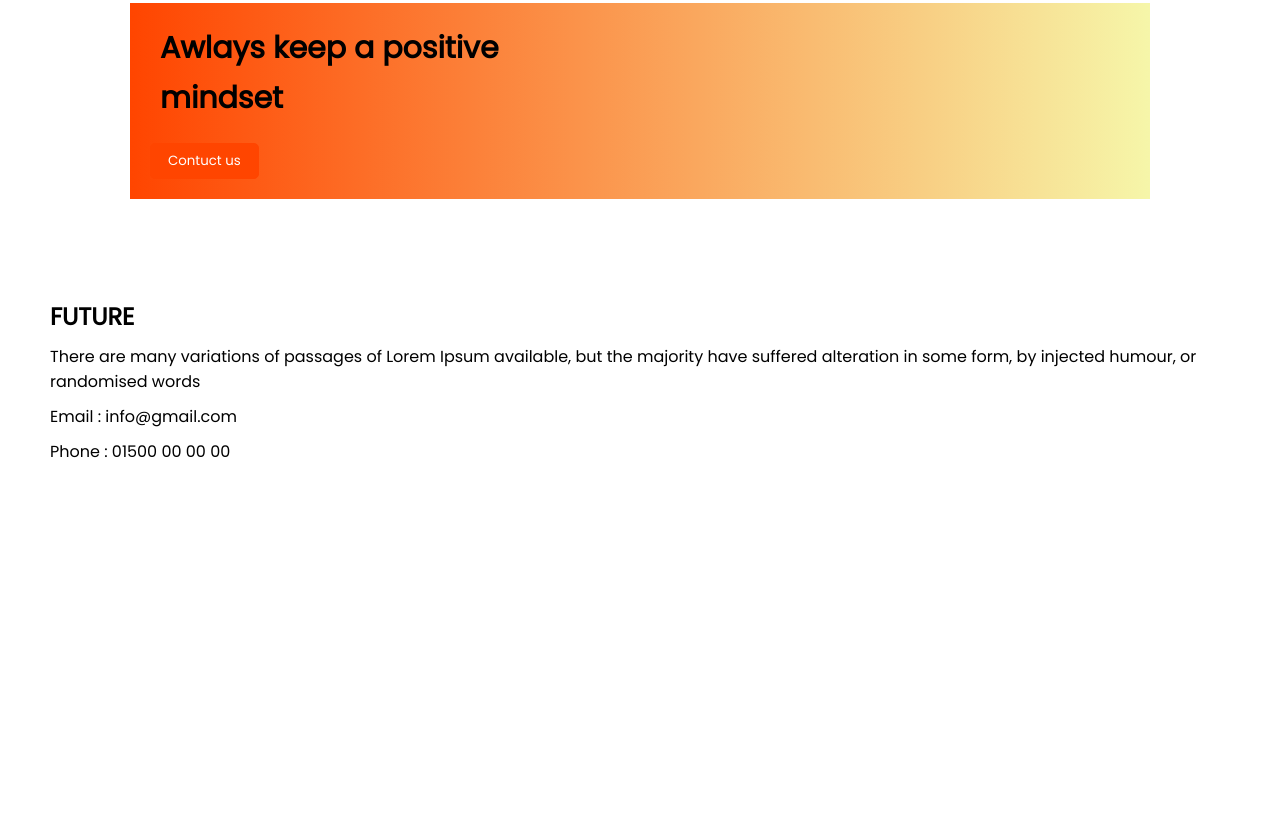
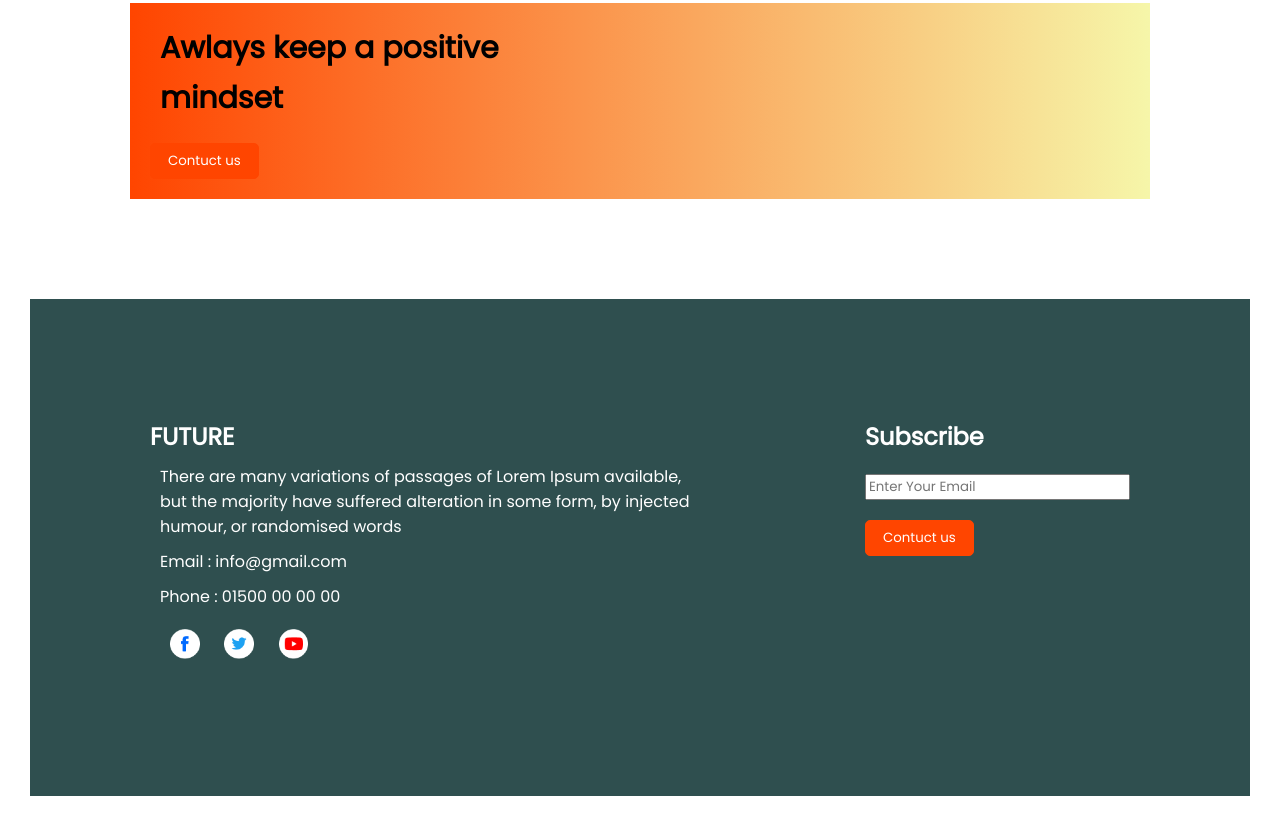
Before and after one commit to AnikaBushra/assignment-one-new-year-new-me, a plain HTML site: page index.html in a window 1280 px wide. Shown: the part 2213-3029 px from the top of the page. Before the commit the page ends 2697 px from the top, so only its background shows below. Drawn offline with Linux system fonts and the light colour scheme.

Commit message:
footer done

```diff
--- a/index.html
+++ b/index.html
@@ -85,12 +85,25 @@
     <footer>
         <div>
             <h2>FUTURE</h2>
-            <p>There are many variations of passages of Lorem Ipsum available, but the majority have suffered alteration
-                in some form, by injected humour, or randomised words</p>
-            <p>Email : info@gmail.com</p>
-            <p>Phone : 01500 00 00 00</p>
+            <div class="future">
+                <p>There are many variations of passages of Lorem Ipsum available, but the majority have suffered
+                    alteration
+                    in some form, by injected humour, or randomised words</p>
+                <p>Email : info@gmail.com</p>
+                <p>Phone : 01500 00 00 00</p>
+                <div>
+                    <img class="socials" src="images/icons/fb.png" alt="">
+                    <img class="socials" src="images/icons/twitter.png" alt="">
+                    <img class="socials" src="images/icons/youtube.png" alt="">
+                </div>
+            </div>
         </div>
-        <div></div>
+        <div>
+            <h2>Subscribe</h2>
+            <input type="email" name="" id="" placeholder="Enter Your Email">
+            <button class="banner-button"><a href="#">Contuct us</a></button>
+
+        </div>
     </footer>
 </body>
 
--- a/style.css
+++ b/style.css
@@ -74,3 +74,19 @@
     background-image: linear-gradient(to right, orangered, rgb(246, 246, 169));
     margin: 100px;
 }
+
+.future {
+    width: 80%;
+}
+
+footer {
+    display: flex;
+    justify-content: space-around;
+    padding: 100px;
+    color: white;
+    background-color: darkslategray;
+}
+
+.socials {
+    height: 30px;
+}
```
